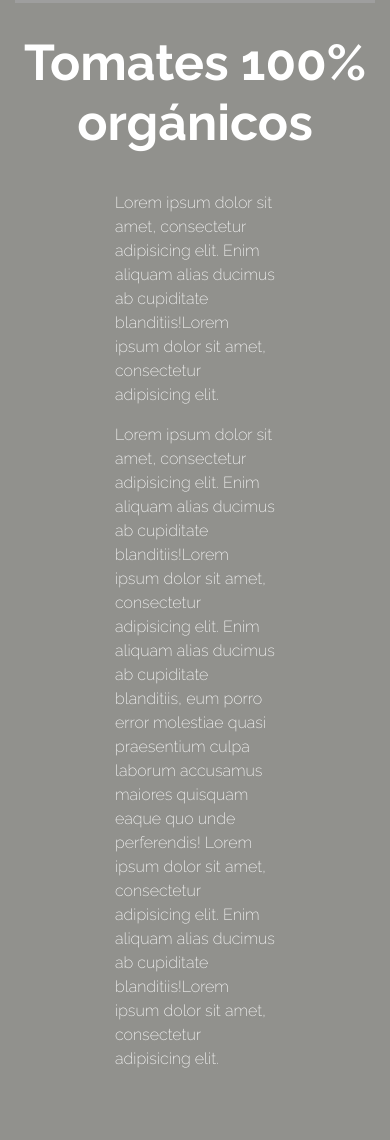
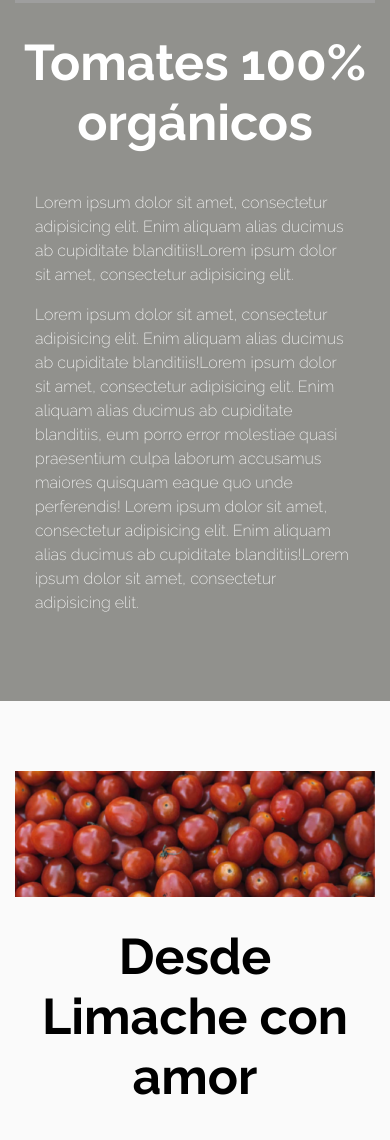
Before and after one commit to Zevaztian33/TiaTomate, a plain HTML site: page index.html in a window 390 px wide. Shown: the part 1068-2208 px from the top of the page. Drawn offline with nearby package versions, Linux system fonts and the light colour scheme; grey boxes are pictures that could not be loaded.

Commit message:
se agrega media a texto

```diff
--- a/assets/sass/base/_typography.scss
+++ b/assets/sass/base/_typography.scss
@@ -77,6 +77,15 @@ header{
     }
 }
 
+@media (min-width: 320px) and (max-width: 991.98px){
+    .zonagris, .zonablanca, .nosotros{
+        p{
+            padding: 0 20px;
+        }
+    }
+}
+
+
 .contacto{
     background-color: $tomate;
     font-family: 'Raleway', sans-serif;
```
Also changed, not shown: assets/css/main.css, 1 other file.
